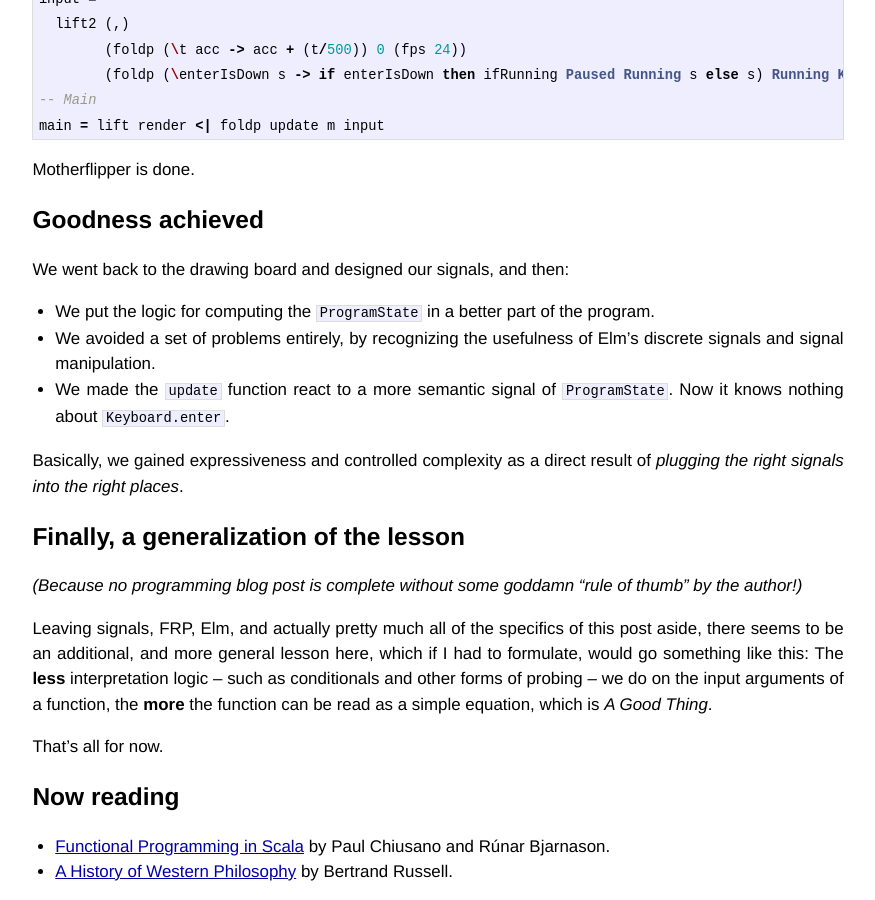
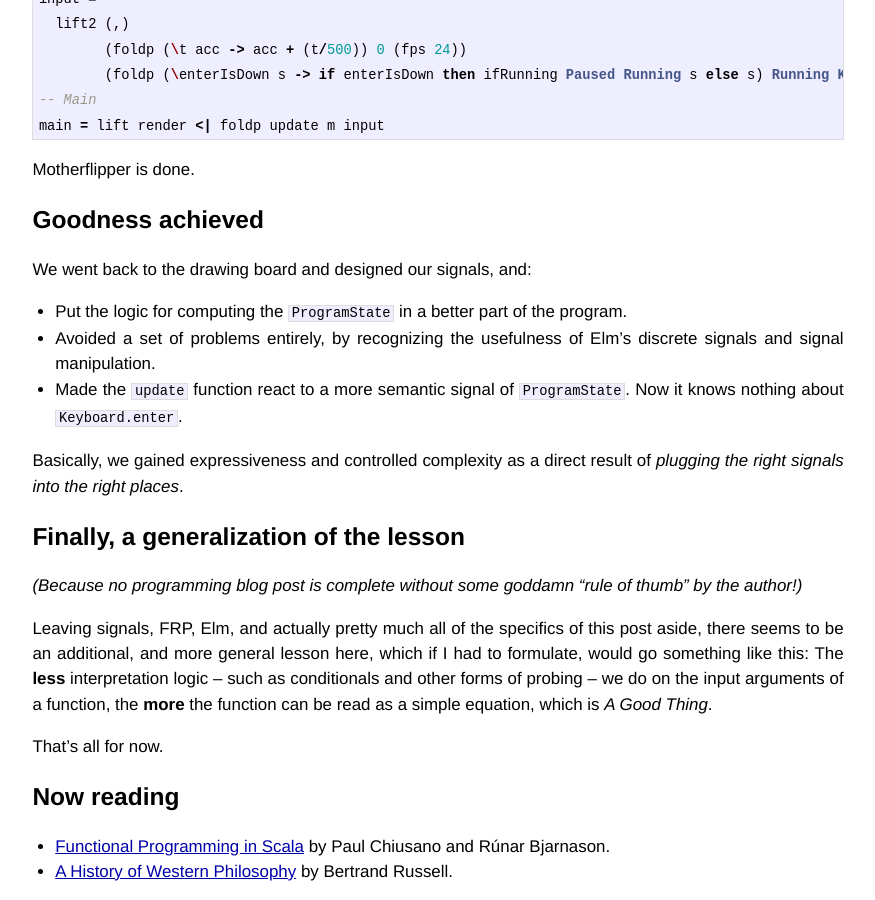
Before and after one commit to lambdatoast/lambdatoast.github.com, a Jekyll site: the page built from _posts/2013-12-17-design-your-signals.markdown, in a window 1280 px wide and 900 px high, scrolled down 6121 px. Shown: the whole window, without its empty margins (202-1077 px from the left). Built offline with Jekyll 4.4.1, drawn with Linux system fonts in a browser that asks for light colours.

Commit message:
Remove repetition.

```diff
--- a/_posts/2013-12-17-design-your-signals.markdown
+++ b/_posts/2013-12-17-design-your-signals.markdown
@@ -287,11 +287,11 @@ Motherflipper is done.
 
 ## Goodness achieved
 
-We went back to the drawing board and designed our signals, and then:
+We went back to the drawing board and designed our signals, and:
 
-* We put the logic for computing the `ProgramState` in a better part of the program.
-* We avoided a set of problems entirely, by recognizing the usefulness of Elm's discrete signals and signal manipulation.
-* We made the `update` function react to a more semantic signal of `ProgramState`. Now it knows nothing about `Keyboard.enter`.
+* Put the logic for computing the `ProgramState` in a better part of the program.
+* Avoided a set of problems entirely, by recognizing the usefulness of Elm's discrete signals and signal manipulation.
+* Made the `update` function react to a more semantic signal of `ProgramState`. Now it knows nothing about `Keyboard.enter`.
 
 Basically, we gained expressiveness and controlled complexity as a direct result of *plugging the right signals into the right places*.
 
```
